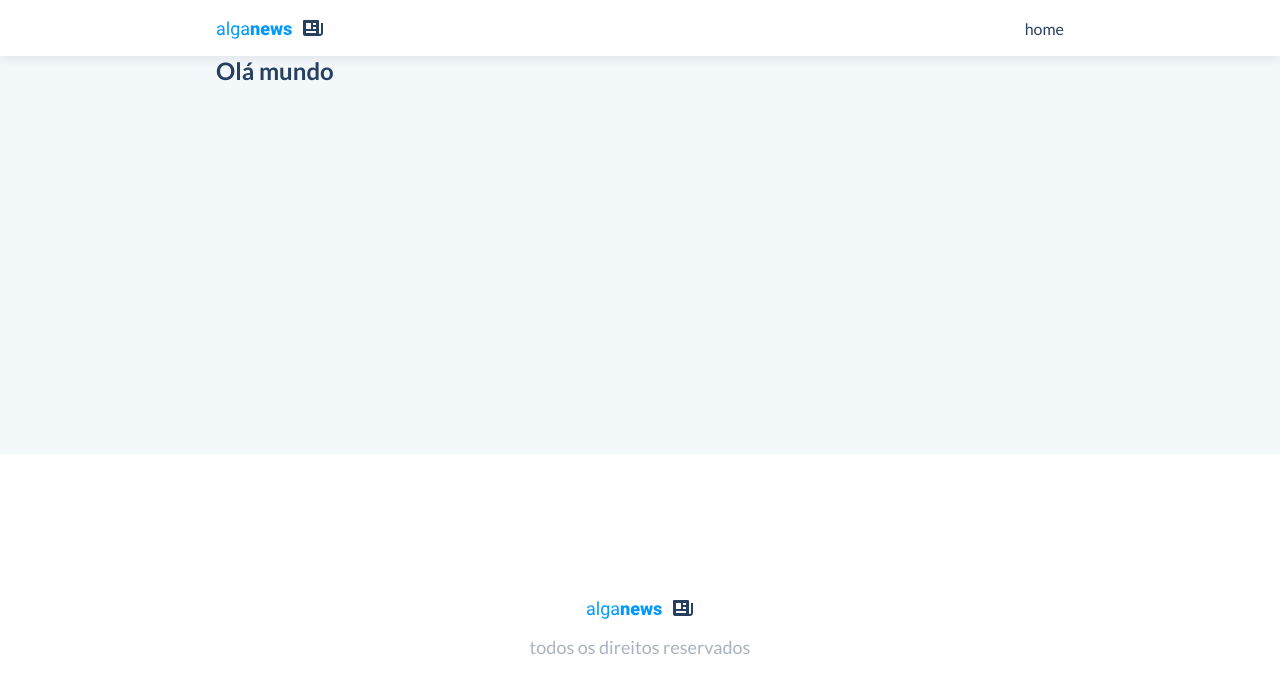
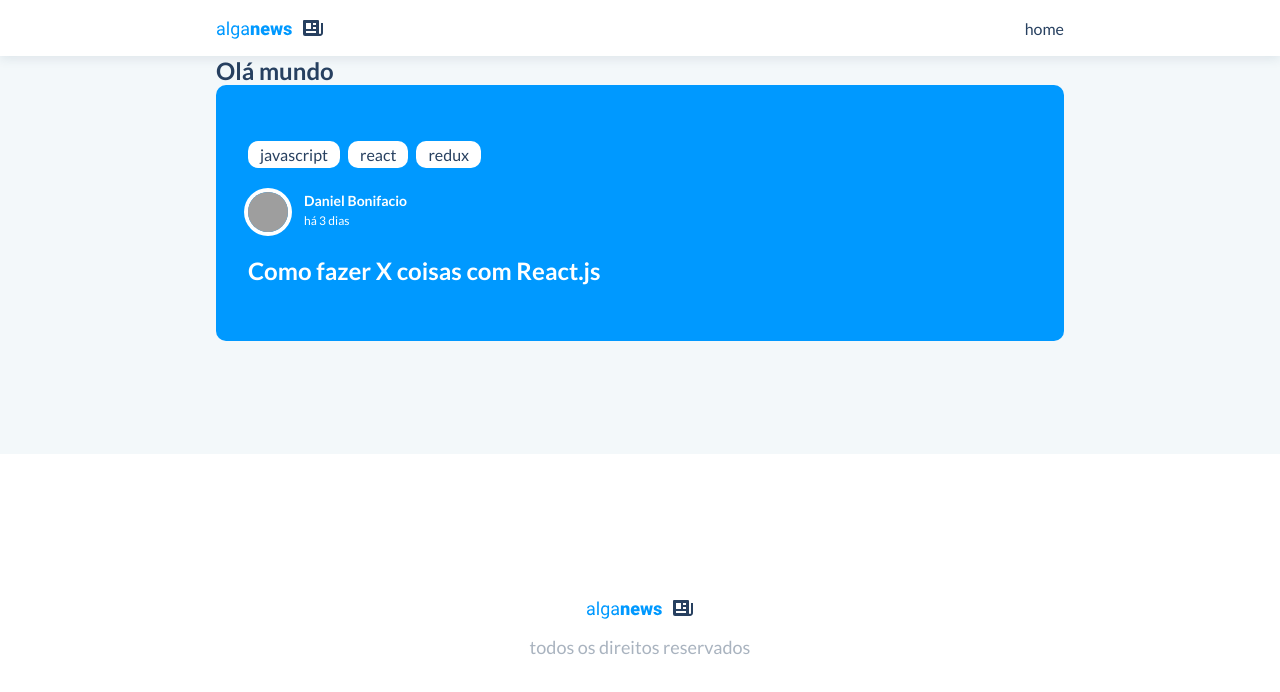
Before and after one commit to alex-holanda/alganews-blog, a Next.js app: page / in a window 1280 px wide. Shown: the top 692 px of the page. Built offline with nearby package versions, Linux system fonts and the light colour scheme; grey boxes are pictures that could not be loaded.

Commit message:
Criado o componente FeaturedPost

```diff
--- a/package.json
+++ b/package.json
@@ -9,6 +9,7 @@
     "lint": "next lint"
   },
   "dependencies": {
+    "alex-holanda-sdk": "^2.7.0",
     "babel-plugin-styled-components": "^1.13.2",
     "next": "11.1.2",
     "polished": "^4.1.3",
--- /dev/null
+++ b/src/components/FeaturedPost.tsx
@@ -0,0 +1,92 @@
+import { Post } from "alex-holanda-sdk";
+import styled from "styled-components";
+
+interface FeaturedPostProps {
+  postSummary: Post.Summary;
+}
+export default function FeaturedPost(props: FeaturedPostProps) {
+  return (
+    <Wrapper>
+      <Tags>
+        {props.postSummary.tags.map((tag) => (
+          <Tag key={tag}>{tag}</Tag>
+        ))}
+      </Tags>
+      <Editor>
+        <Avatar src={props.postSummary.imageUrls.small} />
+        <EditorDescription>
+          <EditorName>{props.postSummary.editor.name}</EditorName>
+          <PostDate>há 3 dias</PostDate>
+        </EditorDescription>
+      </Editor>
+
+      <Title>{props.postSummary.title}</Title>
+    </Wrapper>
+  );
+}
+
+const Wrapper = styled.div`
+  background-color: ${(props) => props.theme.primaryBackground};
+  color: ${(props) => props.theme.primaryForeground};
+  border-radius: ${(props) => props.theme.borderRadius};
+
+  padding: 32px;
+
+  gap: 24px;
+
+  display: flex;
+  flex-direction: column;
+  justify-content: center;
+
+  width: 100%;
+  min-height: 256px;
+`;
+
+const Tags = styled.ul`
+  list-style: none;
+  display: flex;
+  gap: 8px;
+`;
+
+const Tag = styled.li`
+  background-color: ${(props) => props.theme.activeElementBackground};
+  color: ${(props) => props.theme.activeElementForeground};
+  border-radius: ${(props) => props.theme.borderRadius};
+
+  text-transform: lowercase;
+  padding: 4px 12px;
+  cursor: default;
+`;
+
+const Editor = styled.div`
+  display: flex;
+  gap: 16px;
+`;
+
+const EditorDescription = styled.div`
+  display: flex;
+  flex-direction: column;
+  gap: 4px;
+`;
+
+const PostDate = styled.p`
+  font-size: 12px;
+`;
+
+const EditorName = styled.p`
+  font-size: 14px;
+  font-weight: 700;
+`;
+
+const Avatar = styled.img`
+  height: 40px;
+  width: 40px;
+  object-fit: cover;
+  border-radius: 20px;
+  box-shadow: 0 0 0 4px ${(props) => props.theme.primaryForeground};
+`;
+
+const Title = styled.h2`
+  font-size: 24px;
+  font-weight: 700;
+`;
--- a/src/pages/index.tsx
+++ b/src/pages/index.tsx
@@ -1,9 +1,70 @@
 import type { NextPage } from "next";
+import FeaturedPost from "../components/FeaturedPost";
+
+const fakePost = {
+  id: 45,
+  editor: {
+    id: 29,
+    name: "Daniel Bonifacio",
+    avatarUrls: {
+      default:
+        "https://storage.googleapis.com/alganews-files/posts/avatar-joao.jpeg",
+      small:
+        "https://storage.googleapis.com/alganews-files/posts/avatar-joao-small.jpeg",
+      medium:
+        "https://storage.googleapis.com/alganews-files/posts/avatar-joao-medium.jpeg",
+      large:
+        "https://storage.googleapis.com/alganews-files/posts/avatar-joao-large.jpeg",
+    },
+    createdAt: "2017-03-04T00:12:45Z",
+  },
+  slug: "como-fazer-x-coisas-com-react-js",
+  title: "Como fazer X coisas com React.js",
+  imageUrls: {
+    default:
+      "https://storage.googleapis.com/alganews-files/posts/avatar-joao.jpeg",
+    small:
+      "https://storage.googleapis.com/alganews-files/posts/avatar-joao-small.jpeg",
+    medium:
+      "https://storage.googleapis.com/alganews-files/posts/avatar-joao-medium.jpeg",
+    large:
+      "https://storage.googleapis.com/alganews-files/posts/avatar-joao-large.jpeg",
+  },
+  body: "Olá, hoje eu vou **mostrar** a como fazer X coisas com `react.js`\n",
+  tags: ["JavaScript", "react", "redux"],
+  createdAt: "2017-03-04T00:12:45-03:00",
+  earnings: {
+    pricePerWord: 0.06,
+    words: 2429,
+    totalAmount: 145.74,
+  },
+  published: true,
+  updatedAt: "2020-03-04T00:12:45-03:00Z",
+  updatedBy: {
+    id: 29,
+    name: "Daniel Bonifacio",
+    avatarUrls: {
+      default:
+        "https://storage.googleapis.com/alganews-files/posts/avatar-joao.jpeg",
+      small:
+        "https://storage.googleapis.com/alganews-files/posts/avatar-joao-small.jpeg",
+      medium:
+        "https://storage.googleapis.com/alganews-files/posts/avatar-joao-medium.jpeg",
+      large:
+        "https://storage.googleapis.com/alganews-files/posts/avatar-joao-large.jpeg",
+    },
+  },
+  canBePublished: true,
+  canBeUnpublished: true,
+  canBeDeleted: true,
+  canBeEdited: true,
+};
 
 const Home: NextPage = () => {
   return (
     <div>
       <h2>Olá mundo</h2>
+      <FeaturedPost postSummary={fakePost} />
     </div>
   );
 };
```
Also changed, not shown: 1 other file (tests, documents, lock files or other folders).
